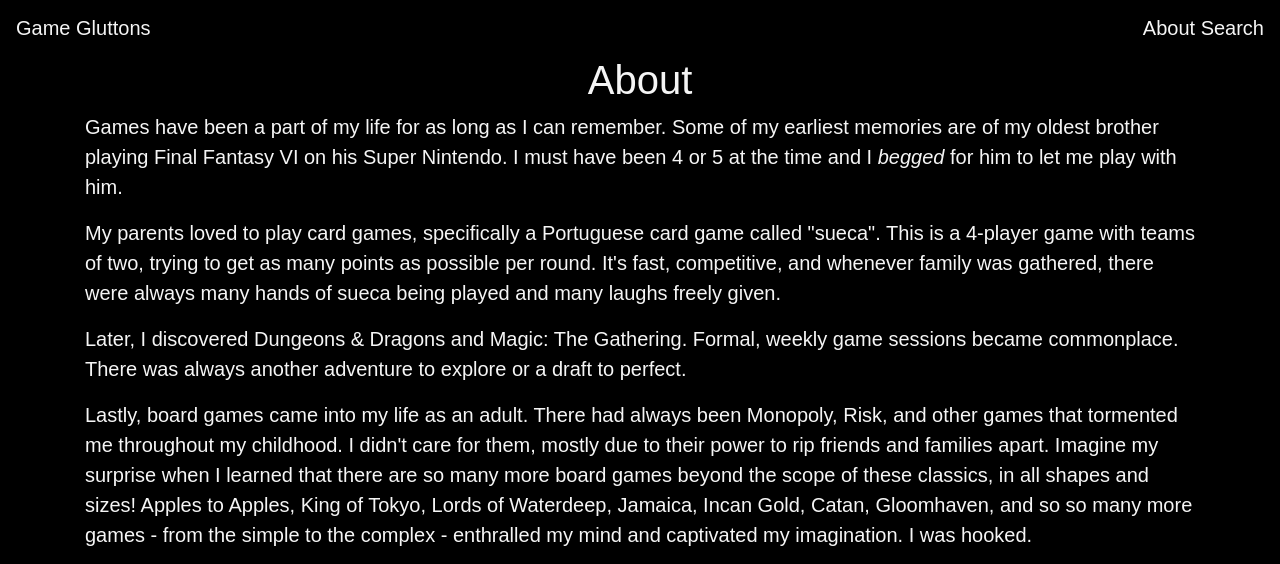
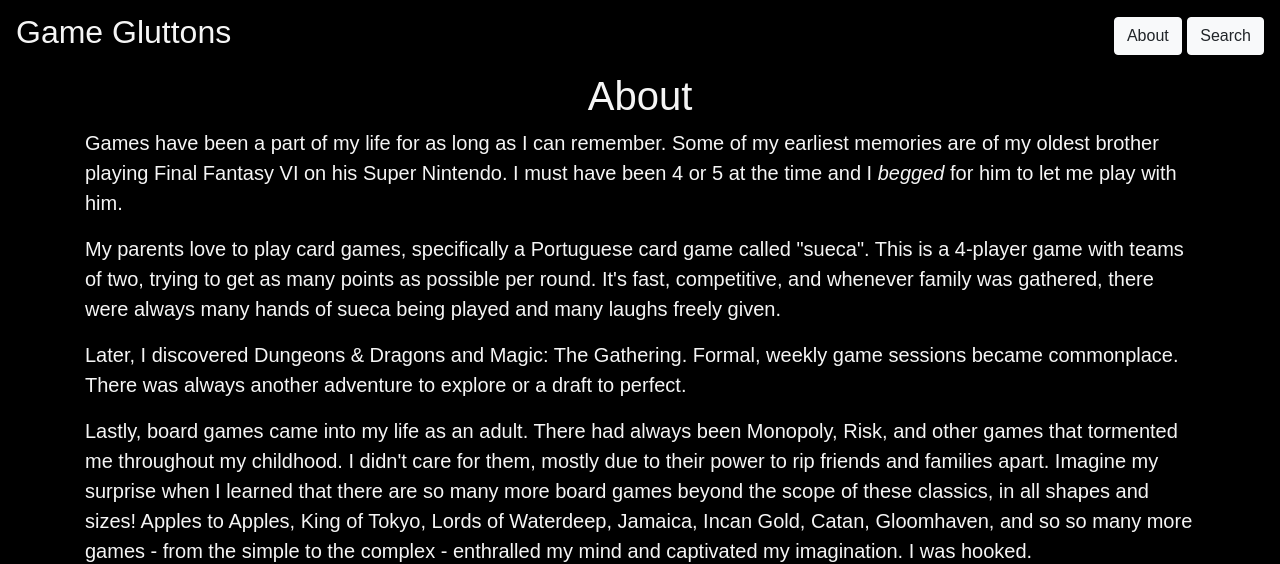
Before and after one commit to SaidNivek/Game_Glutton, a Django app: page /about/ in a window 1280 px wide. Shown: the top 564 px of the page. Run offline with Django 4.2, Linux system fonts and the light colour scheme; some libraries are stand-ins or nearby versions.

Commit message:
CSS updates, grammatical changes

```diff
--- a/main_app/templates/about.html
+++ b/main_app/templates/about.html
@@ -4,7 +4,7 @@
 <div class="container">
     <h1 class="text-center">About</h1>
     <p>Games have been a part of my life for as long as I can remember. Some of my earliest memories are of my oldest brother playing Final Fantasy VI on his Super Nintendo. I must have been 4 or 5 at the time and I <em>begged</em> for him to let me play with him.</p>
-    <p>My parents loved to play card games, specifically a Portuguese card game called "sueca". This is a 4-player game with teams of two, trying to get as many points as possible per round. It's fast, competitive, and whenever family was gathered, there were always many hands of sueca being played and many laughs freely given.</p>
+    <p>My parents love to play card games, specifically a Portuguese card game called "sueca". This is a 4-player game with teams of two, trying to get as many points as possible per round. It's fast, competitive, and whenever family was gathered, there were always many hands of sueca being played and many laughs freely given.</p>
     <p>Later, I discovered Dungeons & Dragons and Magic: The Gathering. Formal, weekly game sessions became commonplace. There was always another adventure to explore or a draft to perfect.</p>
     <p>Lastly, board games came into my life as an adult. There had always been Monopoly, Risk, and other games that tormented me throughout my childhood. I didn't care for them, mostly due to their power to rip friends and families apart. Imagine my surprise when I learned that there are so many more board games beyond the scope of these classics, in all shapes and sizes! Apples to Apples, King of Tokyo, Lords of Waterdeep, Jamaica, Incan Gold, Catan, Gloomhaven, and so so many more games - from the simple to the complex - enthralled my mind and captivated my imagination. I was hooked.</p>
     <p>If you, like me, have a love of board games, please come join in the festivities. Let's share our thoughts and regale each other with the best times we've had playing these games. Games are, after all, meant to bring us together, to play some hands, and to freely give of our laughter - and ourselves.</p>
--- a/main_app/templates/base.html
+++ b/main_app/templates/base.html
@@ -3,26 +3,31 @@
 <html lang="en">
 <head>
     <meta charset="UTF-8">
+    <meta http-equiv="X-UA-Compatible" content="IE=edge" />
     <meta name="viewport" content="width=device-width, initial-scale=1.0">
-    <title>Game Gluttons - {% block title %}{% endblock %}</title>
+    <script src="https://code.jquery.com/jquery-3.6.0.min.js" integrity="sha256-/xUj+3OJU5yExlq6GSYGSHk7tPXikynS7ogEvDej/m4=" crossorigin="anonymous"></script>
     <link rel="stylesheet" href="https://cdn.jsdelivr.net/npm/bootstrap@4.5.3/dist/css/bootstrap.min.css" integrity="sha384-TX8t27EcRE3e/ihU7zmQxVncDAy5uIKz4rEkgIXeMed4M0jlfIDPvg6uqKI2xXr2" crossorigin="anonymous">
     <link rel="stylesheet" href="{% static 'styles/main.css' %}">
     <link rel="stylesheet" href="https://cdnjs.cloudflare.com/ajax/libs/font-awesome/6.1.1/css/all.min.css" integrity="sha512-KfkfwYDsLkIlwQp6LFnl8zNdLGxu9YAA1QvwINks4PhcElQSvqcyVLLD9aMhXd13uQjoXtEKNosOWaZqXgel0g==" crossorigin="anonymous" referrerpolicy="no-referrer" />
+    <title>Game Gluttons - {% block title %}{% endblock %}</title>
 </head>
 
 <body>
   <nav class="navbar is-black" role="navigation" aria-label="main navigation">
     <div class="navbar-brand">
-        <a class="navbar-item" href="/">Game Gluttons</a>
+        <a class="navbar-item" href="/"><h2>Game Gluttons</h2></a>
         <a role="button" class="navbar-burger" aria-label="menu" aria-expanded="false">
             <span aria-hidden="true"></span>
             <span aria-hidden="true"></span>
             <span aria-hidden="true"></span>
         </a>
     </div>
-    <div class="navbar-menu navbar-start">
-        <a class="navbar-item" href="/about">About</a>
-        <a class="navbar-item" href="/search">Search</a>
+    <!-- <div class="navbar-menu navbar-start">
+      <a class="navbar-item" href="/about">About</a>
+    </div> -->
+    <div class="navbar-menu navbar-end">
+        <a class="navbar-item" href="/about"><button class="btn btn-light">About</button></a>
+        <a class="navbar-item" href="/search"><button class="btn btn-light">Search</button></a>
     </div>
   </nav>
       {% block content%}
--- a/main_app/views.py
+++ b/main_app/views.py
@@ -40,12 +40,6 @@
     def get_context_data(self, **kwargs):
         context = super().get_context_data(**kwargs)
         name = self.request.GET.get("name")
-        # if name != None:
-        #     context["games"] = Game.objects.filter(name__icontains=name)
-        #     context["header"] = f"Searching for {name}"
-        # else:
-        #     context["header"] = "Search for a game"
-        # return context
 
         if name != None:
             if len(name):
```
